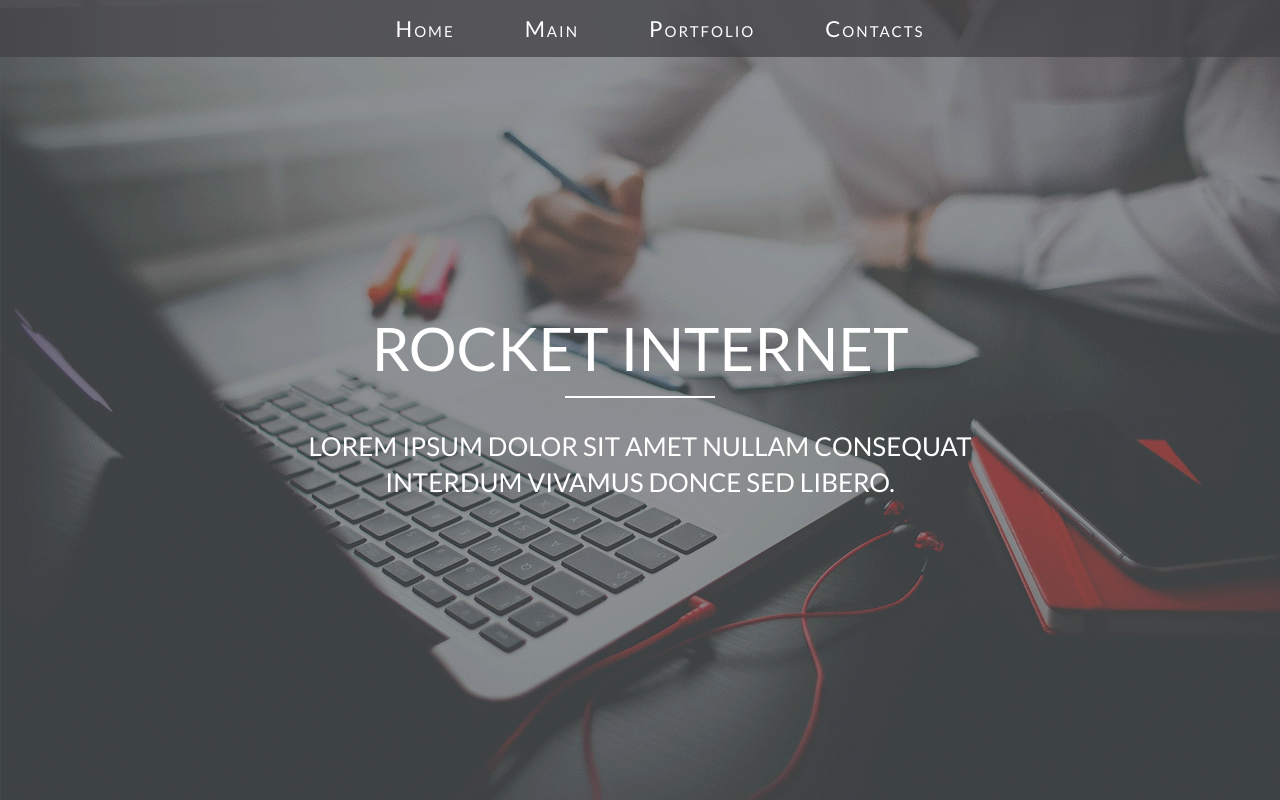
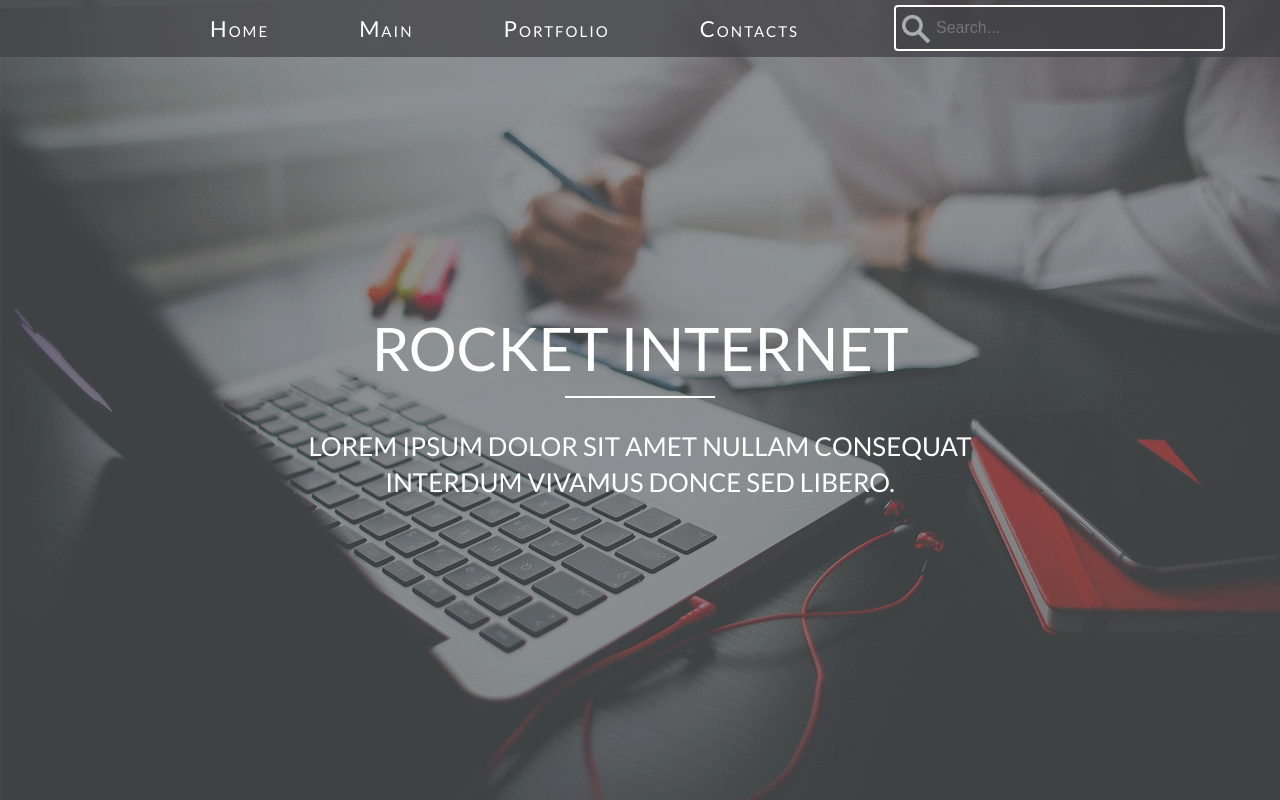
Before and after one commit to coolboyjustin/rocket-internet, a plain HTML site: page index.html in a window 1280 px wide. Shown: the top 800 px of the page. Drawn offline with Linux system fonts and the light colour scheme.

Commit message:
Menu search bar added

```diff
--- a/index.html
+++ b/index.html
@@ -24,9 +24,14 @@
 				<li class="header__menu-items">
 					<a href="#portfolio">Portfolio</a>
 				</li>
-				<li class="header__menu-items">
+				<li class="header__menu-items header__menu-contacts">
 					<a href="#contacts">Contacts</a>
 				</li>
+				<!-- <li class="header__menu-items"> -->
+					<form>
+						<input type="text" name="search" placeholder="Search...">
+					</form>
+				<!-- </li> -->
 			</ul>
 		</div>
 		<div class="header__item">
--- a/main.css
+++ b/main.css
@@ -41,6 +41,7 @@ body {
   font-variant: small-caps;
   letter-spacing: 2px;
   transition: all, .30s;
+  margin-left: 20px;
 }
 
 .header__menu-items:hover {
@@ -56,6 +57,33 @@ body {
 .header__menu-items:hover a {
   color: rgb(255, 217, 0);
 }
+
+input[type=text] {
+  color: gold;
+  width: 100%;
+  box-sizing: border-box;
+  border: 2px solid #fff;
+  border-radius: 4px;
+  font-size: 16px;
+  background-color: rgba(66, 66, 70, 0.758);
+  background-image: url('images/search-icon.png');
+  background-size: 28px;
+  background-position: 6px 8px;
+  background-repeat: no-repeat;
+  padding: 12px 20px 12px 40px;
+  margin-top: 5px;
+  margin-left: 60px;
+  transition: all, .20s ease-in;
+}
+
+input[type=text]:hover {
+  color: gold;
+  border: 2px solid gold;
+}
+
+/* input[type=text]:focus {
+  width: 100%;
+} */
 
 .header__item {
   display: flex;
```
Also changed, not shown: images/search-icon.png (added).
